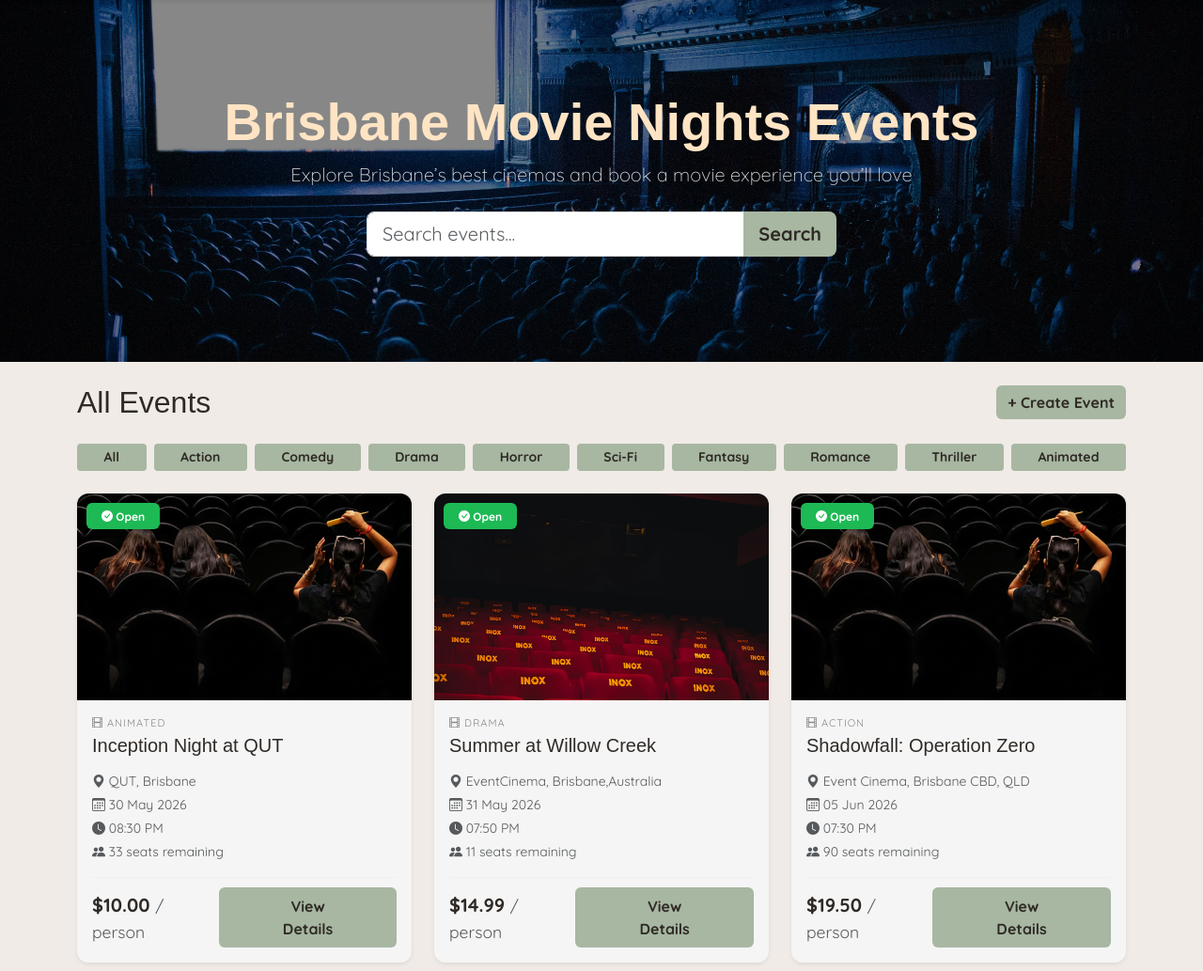
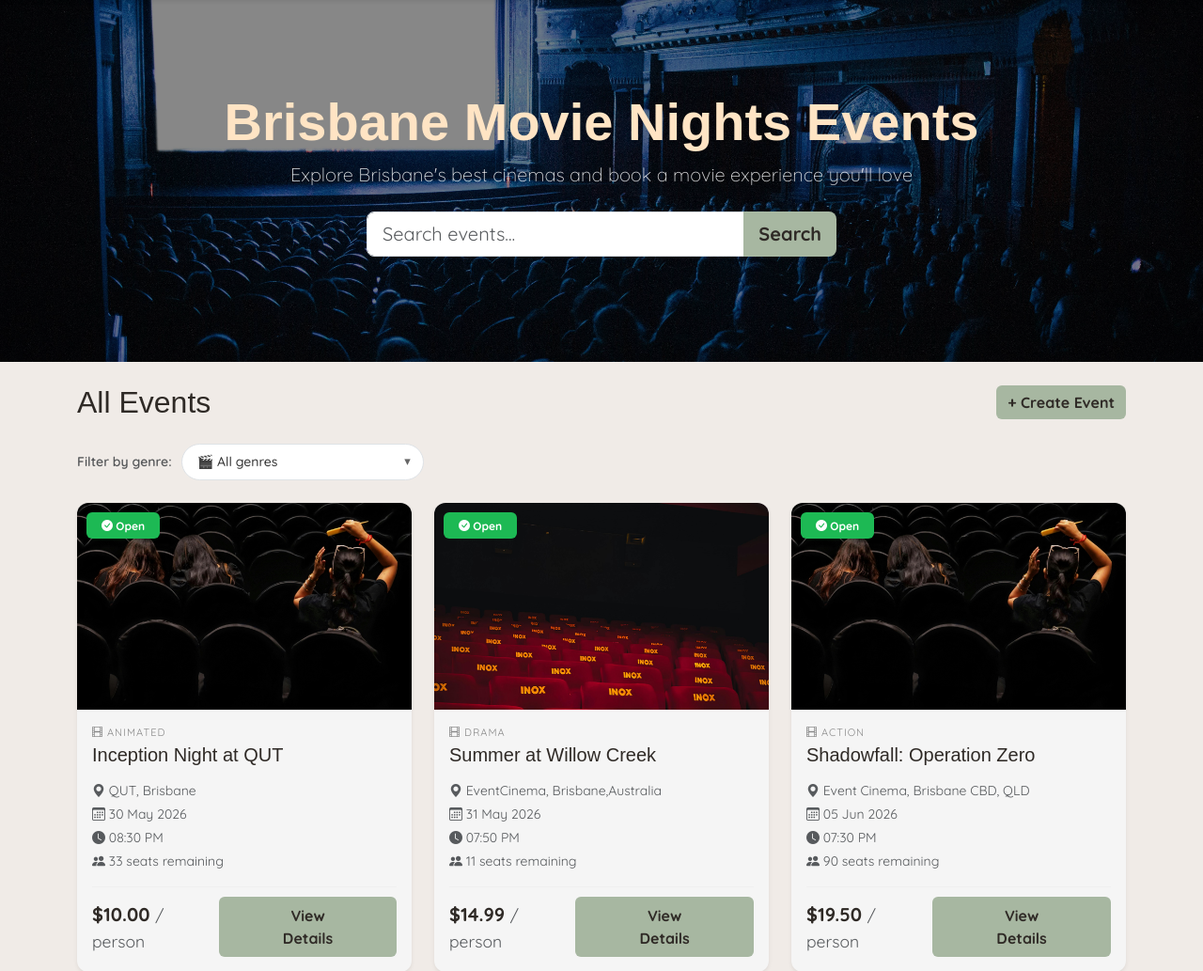
Before and after one commit to honnemi/iab207-a2, a Flask app: page / in a window 1280 px wide. Shown: the part 80-1113 px from the top of the page at 94% size. Run offline with Flask 3, Linux system fonts and the light colour scheme; some libraries are stand-ins or nearby versions; some web fonts are replaced.

Commit message:
Update Filter Category

```diff
--- a/website/templates/view_events.html
+++ b/website/templates/view_events.html
@@ -37,6 +37,63 @@
         padding-top: 10px;
         margin-top: auto;
     }
+
+    /* Genre dropdown */
+    .genre-select-wrap {
+        position: relative;
+        display: inline-block;
+    }
+
+    .genre-select {
+        appearance: none;
+        -webkit-appearance: none;
+        background-color: #fff;
+        border: 1.5px solid #dee2e6;
+        border-radius: 50px;
+        padding: 8px 40px 8px 16px;
+        font-size: 14px;
+        font-weight: 500;
+        color: #333;
+        cursor: pointer;
+        transition: border-color 0.18s, box-shadow 0.18s;
+        min-width: 200px;
+    }
+
+    .genre-select:focus {
+        outline: none;
+        border-color: #212529;
+        box-shadow: 0 0 0 3px rgba(33,37,41,0.1);
+    }
+
+    .genre-select-wrap::after {
+        content: '▾';
+        position: absolute;
+        right: 14px;
+        top: 50%;
+        transform: translateY(-50%);
+        font-size: 13px;
+        color: #666;
+        pointer-events: none;
+    }
+
+    .genre-active-badge {
+        display: inline-flex;
+        align-items: center;
+        gap: 6px;
+        background: #212529;
+        color: #fff;
+        border-radius: 50px;
+        padding: 6px 14px;
+        font-size: 13px;
+        font-weight: 500;
+        margin-left: 8px;
+        text-decoration: none;
+    }
+
+    .genre-active-badge:hover {
+        background: #444;
+        color: #fff;
+    }
 </style>
 
 <!-- Hero -->
@@ -49,7 +106,7 @@
     <div class="container text-center py-5 text-white" style="position: relative; z-index: 1;">
         <h1 class="display-4 fw-bold" style="color: bisque;">Brisbane Movie Nights Events</h1>
         <p class="lead mb-4" style="color: rgba(255,255,255,0.85);">
-            Explore Brisbane’s best cinemas and book a movie experience you’ll love
+            Explore Brisbane's best cinemas and book a movie experience you'll love
         </p>
         <form method="GET" action="{{ url_for('home.view_events') }}" class="d-flex justify-content-center">
             <div class="input-group" style="max-width: 500px;">
@@ -63,23 +120,47 @@
 
 <div class="container mb-5">
 
-
     <div class="d-flex align-items-center justify-content-between mb-4">
         <h2 class="mb-0">All Events</h2>
         <a href="{{ url_for('home.create_event') }}" class="btn btn-primary">+ Create Event</a>
     </div>
 
-    <div class="d-flex flex-wrap mb-4" style="gap: 8px;">
-        <a href="{{ url_for('home.view_events') }}"
-            class="btn btn-sm flex-fill text-center {% if not request.args.get('genre') %}btn-dark{% else %}btn-outline-secondary{% endif %}">
-            All
-        </a>
-        {% for g in ['Action','Comedy','Drama','Horror','Sci-Fi','Fantasy','Romance','Thriller','Animated'] %}
-        <a href="{{ url_for('home.view_events', genre=g) }}"
-            class="btn btn-sm flex-fill text-center {% if request.args.get('genre') == g %}btn-dark{% else %}btn-outline-secondary{% endif %}">
-            {{ g }}
-        </a>
-        {% endfor %}
+    <!-- Genre filter: dropdown -->
+    {% set genres = [
+        ('Action',   '💥', 'High-octane'),
+        ('Comedy',   '😂', 'Laugh out loud'),
+        ('Drama',    '🎭', 'Deep stories'),
+        ('Horror',   '👻', 'Spine-chilling'),
+        ('Sci-Fi',   '🚀', 'Future worlds'),
+        ('Fantasy',  '🧙', 'Magic & wonder'),
+        ('Romance',  '💕', 'Love stories'),
+        ('Thriller', '🔪', 'Edge of seat'),
+        ('Animated', '✨', 'Fun for all')
+    ] %}
+
+    <div class="d-flex align-items-center mb-4" style="gap: 10px; flex-wrap: wrap;">
+        <span class="text-muted small fw-semibold" style="white-space: nowrap;">Filter by genre:</span>
+
+        <div class="genre-select-wrap">
+            <select class="genre-select" id="genreSelect" onchange="applyGenre(this.value)">
+                <option value="">🎬 All genres</option>
+                {% for g, emoji, desc in genres %}
+                <option value="{{ g }}" {% if request.args.get('genre') == g %}selected{% endif %}>
+                    {{ emoji }} {{ g }} — {{ desc }}
+                </option>
+                {% endfor %}
+            </select>
+        </div>
+
+        {% if request.args.get('genre') %}
+            {% for g, emoji, desc in genres %}
+                {% if g == request.args.get('genre') %}
+                <a href="{{ url_for('home.view_events') }}" class="genre-active-badge">
+                    {{ emoji }} {{ g }} <span style="opacity:0.6; font-size:11px;">✕ clear</span>
+                </a>
+                {% endif %}
+            {% endfor %}
+        {% endif %}
     </div>
 
     <!-- Events grid -->
@@ -98,7 +179,6 @@
                         style="height: 220px; font-size: 48px;">🎬</div>
                     {% endif %}
 
-                    <!-- Status badge top-left -->
                     <div class="status-badge">
                         {% if event.status == 'Cancelled' %}
                         <span class="badge bg-danger px-3 py-2">
@@ -142,8 +222,7 @@
                     </p>
                     {% endif %}
                     <p class="small text-muted mb-3">
-                        <i class="bi bi-people-fill"></i> {{ event.tickets_available if event.tickets_available else 0
-                        }} seats remaining
+                        <i class="bi bi-people-fill"></i> {{ event.tickets_available if event.tickets_available else 0 }} seats remaining
                     </p>
 
                     <div class="price-row d-flex justify-content-between align-items-center">
@@ -179,4 +258,16 @@
 
 </div>
 
+<script>
+function applyGenre(val) {
+    const url = new URL(window.location.href);
+    if (val) {
+        url.searchParams.set('genre', val);
+    } else {
+        url.searchParams.delete('genre');
+    }
+    window.location.href = url.toString();
+}
+</script>
+
 {% endblock %}
```
Also changed, not shown: instance/sitedata.db.
